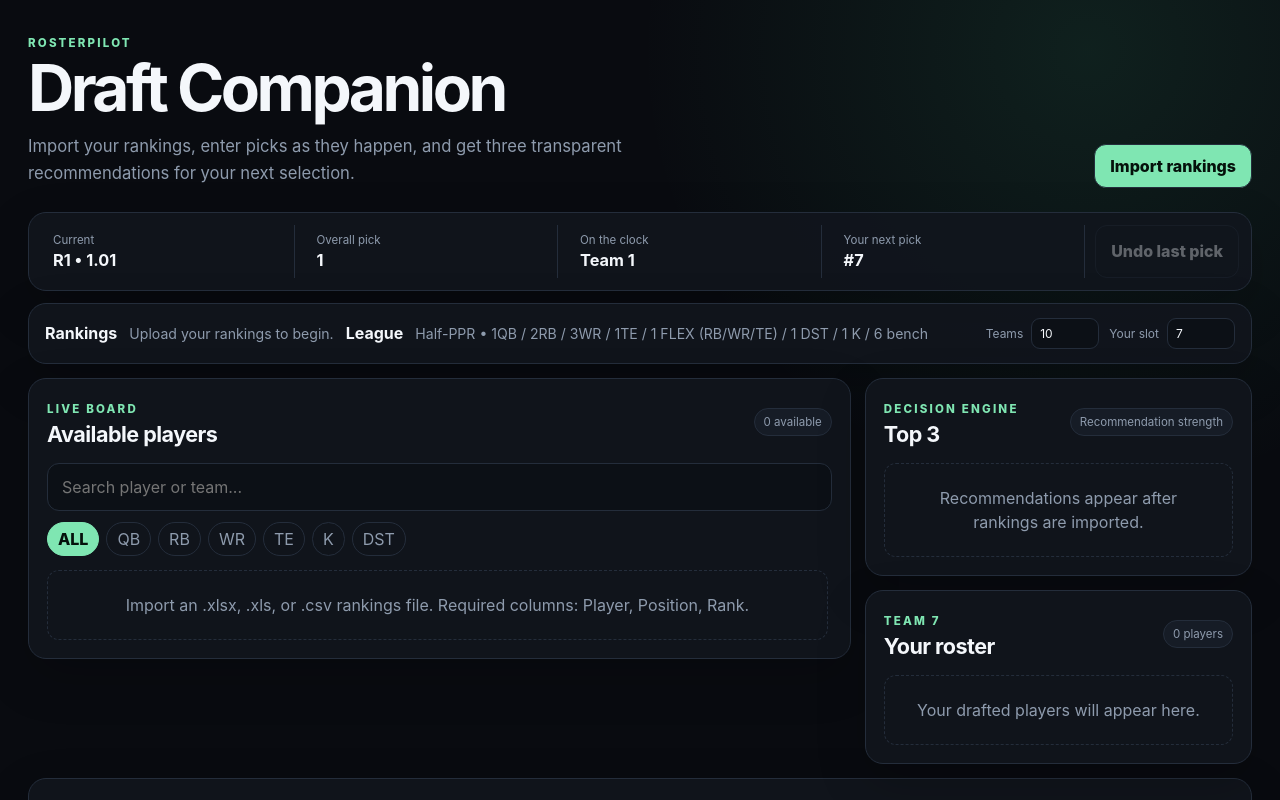
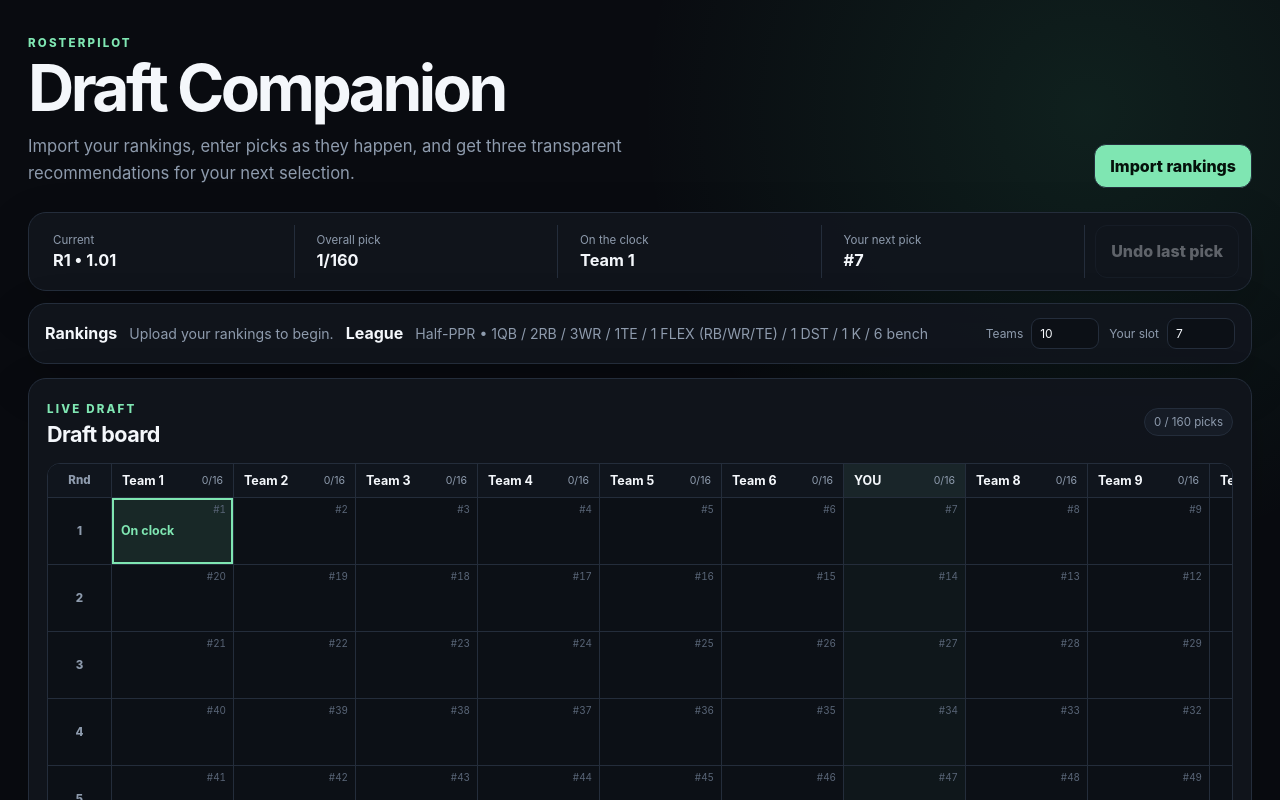
Before and after one commit to alobregon/RosterPilot, a Next.js app in the folder apps/draft-companion/: page / in a window 1280 px wide. Shown: the top 800 px of the page. Built offline with nearby package versions, Linux system fonts and the light colour scheme.

Commit message:
Add full draft board and bye-week awareness

```diff
--- a/apps/draft-companion/app/globals.css
+++ b/apps/draft-companion/app/globals.css
@@ -24,7 +24,7 @@
 button, input { font: inherit; }
 button { color: inherit; }
 
-.shell { max-width: 1500px; margin: 0 auto; padding: 36px 28px 72px; }
+.shell { max-width: 1600px; margin: 0 auto; padding: 36px 28px 72px; }
 .hero { display: flex; justify-content: space-between; align-items: flex-end; gap: 24px; margin-bottom: 24px; }
 .hero h1 { font-size: clamp(2.3rem, 5vw, 4.3rem); line-height: .95; margin: 8px 0 14px; letter-spacing: -.055em; }
 .hero p { max-width: 720px; color: var(--muted); font-size: 1.04rem; line-height: 1.65; margin: 0; }
@@ -35,7 +35,7 @@
   background: var(--accent); color: #05110b; font-weight: 800; white-space: nowrap;
 }
 .secondaryButton { background: transparent; color: var(--text); }
-.secondaryButton:disabled { opacity: .35; cursor: default; }
+.secondaryButton:disabled, .playerRow:disabled { opacity: .35; cursor: default; }
 
 .statusBar, .setupCard, .panel {
   border: 1px solid var(--border); background: rgba(17, 21, 29, .92); border-radius: 18px;
@@ -62,6 +62,26 @@
 .panelHeader h2 { margin: 4px 0 0; letter-spacing: -.025em; font-size: 1.35rem; }
 .countPill { border: 1px solid var(--border); background: var(--panel-soft); color: var(--muted); padding: 6px 9px; border-radius: 999px; font-size: .72rem; }
 
+.draftBoardPanel { margin-bottom: 14px; }
+.draftBoardScroller { overflow: auto; border: 1px solid var(--border); border-radius: 13px; background: #0c1016; }
+.draftBoardHeader, .draftBoardRow { display: grid; min-width: max-content; }
+.draftBoardHeader { position: sticky; top: 0; z-index: 3; background: #10151d; border-bottom: 1px solid var(--border); }
+.roundHeader, .teamHeader, .roundLabel, .draftCell { min-width: 0; border-right: 1px solid var(--border); }
+.roundHeader, .roundLabel { display: grid; place-items: center; color: var(--muted); font-size: .72rem; font-weight: 800; }
+.teamHeader { padding: 9px 10px; display: flex; align-items: center; justify-content: space-between; gap: 8px; }
+.teamHeader strong { font-size: .78rem; white-space: nowrap; }
+.teamHeader small { color: var(--muted); font-size: .66rem; }
+.teamHeader.userTeam { background: rgba(127, 230, 178, .08); }
+.draftBoardRow { border-bottom: 1px solid var(--border); }
+.draftBoardRow:last-child { border-bottom: 0; }
+.draftCell { min-height: 66px; padding: 7px 9px; display: flex; flex-direction: column; gap: 3px; justify-content: center; position: relative; }
+.draftCell > small { position: absolute; top: 5px; right: 7px; color: #596577; font-size: .62rem; font-variant-numeric: tabular-nums; }
+.draftCell strong { padding-right: 22px; font-size: .78rem; overflow: hidden; white-space: nowrap; text-overflow: ellipsis; }
+.draftCell span { color: var(--muted); font-size: .66rem; }
+.draftCell.userCell { background: rgba(127, 230, 178, .035); }
+.draftCell.currentPick { box-shadow: inset 0 0 0 2px var(--accent); background: rgba(127, 230, 178, .11); }
+.draftCell .onClock { color: var(--accent); }
+
 .searchInput { width: 100%; padding: 13px 14px; border-radius: 12px; border: 1px solid var(--border); background: #0c1016; color: var(--text); outline: none; }
 .searchInput:focus { border-color: var(--accent-strong); box-shadow: 0 0 0 3px rgba(66, 206, 142, .08); }
 .filters { display: flex; gap: 7px; flex-wrap: wrap; margin: 11px 0 14px; }
@@ -70,7 +90,7 @@
 
 .playerList { max-height: 640px; overflow: auto; padding-right: 4px; }
 .playerRow { width: 100%; border: 0; border-top: 1px solid var(--border); background: transparent; display: grid; grid-template-columns: 48px minmax(0, 1fr) auto; gap: 10px; align-items: center; text-align: left; padding: 12px 8px; cursor: pointer; }
-.playerRow:hover { background: rgba(127, 230, 178, .055); }
+.playerRow:hover:not(:disabled) { background: rgba(127, 230, 178, .055); }
 .rank { color: var(--muted); font-variant-numeric: tabular-nums; text-align: center; }
 .playerIdentity { min-width: 0; display: flex; flex-direction: column; gap: 3px; }
 .playerIdentity strong { overflow: hidden; text-overflow: ellipsis; white-space: nowrap; }
@@ -91,6 +111,7 @@
 .rosterList { display: grid; gap: 7px; }
 .rosterRow { display: grid; grid-template-columns: 44px 1fr; gap: 10px; align-items: center; padding: 9px 0; border-top: 1px solid var(--border); }
 .positionBadge { color: var(--accent); font-size: .74rem; font-weight: 900; }
+.rosterBye { display: block; color: var(--muted); font-size: .68rem; margin-top: 2px; }
 
 .historyPanel { margin-top: 14px; }
 .historyGrid { display: grid; grid-template-columns: repeat(8, minmax(110px, 1fr)); gap: 8px; }
--- a/apps/draft-companion/app/page.tsx
+++ b/apps/draft-companion/app/page.tsx
@@ -1,6 +1,7 @@
 'use client';
 
 import { ChangeEvent, useMemo, useState } from 'react';
+import { buildDraftBoard, isDraftComplete, rosterForSlot, rosterSize, totalDraftPicks } from '@/lib/board';
 import {
   draftSlotForOverallPick,
   nextUserOverallPick,
@@ -36,14 +37,17 @@
   const [importMessage, setImportMessage] = useState('Upload your rankings to begin.');
   const [error, setError] = useState<string | null>(null);
 
-  const currentOverallPick = picks.length + 1;
+  const totalPicks = totalDraftPicks(config);
+  const complete = isDraftComplete(picks, config);
+  const currentOverallPick = complete ? totalPicks : picks.length + 1;
   const currentRound = roundForOverallPick(currentOverallPick, config.teamCount);
-  const currentSlot = draftSlotForOverallPick(currentOverallPick, config.teamCount);
+  const currentSlot = complete ? null : draftSlotForOverallPick(currentOverallPick, config.teamCount);
   const currentPickInRound = pickInRound(currentOverallPick, config.teamCount);
-  const nextUserPick = nextUserOverallPick(currentOverallPick, config);
+  const nextUserPick = complete ? null : nextUserOverallPick(currentOverallPick, config);
   const isUserOnClock = currentSlot === config.userDraftSlot;
 
   const draftedIds = useMemo(() => new Set(picks.map((pick) => pick.playerId)), [picks]);
+  const board = useMemo(() => buildDraftBoard(config, picks, players), [config, picks, players]);
   const availablePlayers = useMemo(
     () =>
       players.filter((player) => {
@@ -61,16 +65,14 @@
   );
 
   const recommendations = useMemo(
-    () => recommendPlayers({ players, picks, config, currentOverallPick, limit: 3 }),
-    [players, picks, config, currentOverallPick],
+    () => (complete ? [] : recommendPlayers({ players, picks, config, currentOverallPick, limit: 3 })),
+    [players, picks, config, currentOverallPick, complete],
   );
 
-  const userRoster = useMemo(() => {
-    const userIds = new Set(
-      picks.filter((pick) => pick.draftSlot === config.userDraftSlot).map((pick) => pick.playerId),
-    );
-    return players.filter((player) => userIds.has(player.id));
-  }, [players, picks, config.userDraftSlot]);
+  const userRoster = useMemo(
+    () => rosterForSlot(config.userDraftSlot, picks, players),
+    [players, picks, config.userDraftSlot],
+  );
 
   async function handleFile(event: ChangeEvent<HTMLInputElement>) {
     const file = event.target.files?.[0];
@@ -82,7 +84,7 @@
       setPlayers(result.players);
       setPicks([]);
       setImportMessage(
-        `${result.players.length} players imported${
+        `${result.players.length} players imported${result.detectedSource ? ` from ${result.detectedSource}` : ''}${
           result.warnings.length ? ` • ${result.warnings.length} warning(s)` : ''
         }`,
       );
@@ -94,8 +96,8 @@
   }
 
   function draftPlayer(player: PlayerRanking) {
-    if (draftedIds.has(player.id)) return;
-    const overallPick = currentOverallPick;
+    if (complete || draftedIds.has(player.id)) return;
+    const overallPick = picks.length + 1;
     setPicks((existing) => [
       ...existing,
       {
@@ -132,11 +134,15 @@
       <section className="statusBar">
         <Status
           label="Current"
-          value={`R${currentRound} • ${currentRound}.${String(currentPickInRound).padStart(2, '0')}`}
+          value={complete ? 'Draft complete' : `R${currentRound} • ${currentRound}.${String(currentPickInRound).padStart(2, '0')}`}
         />
-        <Status label="Overall pick" value={`${currentOverallPick}`} />
-        <Status label="On the clock" value={isUserOnClock ? 'YOU' : `Team ${currentSlot}`} emphasis={isUserOnClock} />
-        <Status label="Your next pick" value={`#${nextUserPick}`} />
+        <Status label="Overall pick" value={complete ? `${totalPicks}/${totalPicks}` : `${currentOverallPick}/${totalPicks}`} />
+        <Status
+          label="On the clock"
+          value={complete ? '—' : isUserOnClock ? 'YOU' : `Team ${currentSlot}`}
+          emphasis={isUserOnClock}
+        />
+        <Status label="Your next pick" value={nextUserPick ? `#${nextUserPick}` : '—'} />
         <button className="secondaryButton" onClick={undoLastPick} disabled={picks.length === 0}>
           Undo last pick
         </button>
@@ -183,11 +189,67 @@
         </div>
       </section>
 
+      <section className="panel draftBoardPanel">
+        <div className="panelHeader">
+          <div>
+            <span className="eyebrow">Live draft</span>
+            <h2>Draft board</h2>
+          </div>
+          <span className="countPill">{picks.length} / {totalPicks} picks</span>
+        </div>
+        <div className="draftBoardScroller">
+          <div className="draftBoardHeader" style={{ gridTemplateColumns: `64px repeat(${config.teamCount}, minmax(122px, 1fr))` }}>
+            <div className="roundHeader">Rnd</div>
+            {Array.from({ length: config.teamCount }, (_, index) => {
+              const slot = index + 1;
+              const count = picks.filter((pick) => pick.draftSlot === slot).length;
+              return (
+                <div className={slot === config.userDraftSlot ? 'teamHeader userTeam' : 'teamHeader'} key={slot}>
+                  <strong>{slot === config.userDraftSlot ? 'YOU' : `Team ${slot}`}</strong>
+                  <small>{count}/{rosterSize(config)}</small>
+                </div>
+              );
+            })}
+          </div>
+          {board.map((row, roundIndex) => (
+            <div
+              className="draftBoardRow"
+              style={{ gridTemplateColumns: `64px repeat(${config.teamCount}, minmax(122px, 1fr))` }}
+              key={roundIndex + 1}
+            >
+              <div className="roundLabel">{roundIndex + 1}</div>
+              {row.map((cell) => {
+                const current = !complete && cell.overallPick === currentOverallPick;
+                const userCell = cell.draftSlot === config.userDraftSlot;
+                const classes = ['draftCell', current ? 'currentPick' : '', userCell ? 'userCell' : '']
+                  .filter(Boolean)
+                  .join(' ');
+                return (
+                  <div className={classes} key={cell.overallPick}>
+                    <small>#{cell.overallPick}</small>
+                    {cell.player ? (
+                      <>
+                        <strong>{cell.player.name}</strong>
+                        <span>
+                          {cell.player.position}{cell.player.nflTeam ? ` • ${cell.player.nflTeam}` : ''}
+                        </span>
+                      </>
+                    ) : current ? (
+                      <strong className="onClock">On clock</strong>
+                    ) : null}
+                  </div>
+                );
+              })}
+            </div>
+          ))}
+        </div>
+      </section>
+
       <div className="dashboardGrid">
         <section className="panel playersPanel">
           <div className="panelHeader">
             <div>
-              <span className="eyebrow">Live board</span>
+              <span className="eyebrow">Player pool</span>
               <h2>Available players</h2>
             </div>
             <span className="countPill">{players.length - draftedIds.size} available</span>
@@ -213,21 +275,24 @@
           </div>
 
           <div className="playerList">
-            {availablePlayers.slice(0, 80).map((player) => (
-              <button className="playerRow" key={player.id} onClick={() => draftPlayer(player)}>
+            {availablePlayers.slice(0, 100).map((player) => (
+              <button className="playerRow" key={player.id} onClick={() => draftPlayer(player)} disabled={complete}>
                 <span className="rank">{player.overallRank}</span>
                 <span className="playerIdentity">
                   <strong>{player.name}</strong>
                   <small>
                     {player.position} {player.nflTeam ? `• ${player.nflTeam}` : ''}
                     {player.tier != null ? ` • Tier ${player.tier}` : ''}
+                    {player.byeWeek != null ? ` • Bye ${player.byeWeek}` : ''}
                   </small>
                 </span>
-                <span className="draftAction">Draft</span>
+                <span className="draftAction">{complete ? 'Complete' : 'Draft'}</span>
               </button>
             ))}
             {players.length === 0 ? (
               <EmptyState text="Import an .xlsx, .xls, or .csv rankings file. Required columns: Player, Position, Rank." />
+            ) : complete ? (
+              <EmptyState text="Draft complete. Use Undo last pick if you need to correct the final selection." />
             ) : availablePlayers.length === 0 ? (
               <EmptyState text="No available players match this filter." />
             ) : null}
@@ -253,6 +318,7 @@
                         <strong>{recommendation.player.name}</strong>
                         <small>
                           {recommendation.player.position} • Rank {recommendation.player.overallRank}
+                          {recommendation.player.byeWeek != null ? ` • Bye ${recommendation.player.byeWeek}` : ''}
                         </small>
                       </div>
                       <span className="score">{recommendation.strength}%</span>
@@ -269,7 +335,7 @@
                 ))}
               </div>
             ) : (
-              <EmptyState text="Recommendations appear after rankings are imported." />
+              <EmptyState text={complete ? 'Draft complete.' : 'Recommendations appear after rankings are imported.'} />
             )}
           </section>
 
@@ -279,14 +345,17 @@
                 <span className="eyebrow">Team {config.userDraftSlot}</span>
                 <h2>Your roster</h2>
               </div>
-              <span className="countPill">{userRoster.length} players</span>
+              <span className="countPill">{userRoster.length} / {rosterSize(config)}</span>
             </div>
             <div className="rosterList">
               {userRoster.length ? (
                 userRoster.map((player) => (
                   <div className="rosterRow" key={player.id}>
                     <span className="positionBadge">{player.position}</span>
-                    <span>{player.name}</span>
+                    <span>
+                      {player.name}
+                      {player.byeWeek != null ? <small className="rosterBye">Bye {player.byeWeek}</small> : null}
+                    </span>
                   </div>
                 ))
               ) : (
--- /dev/null
+++ b/apps/draft-companion/lib/board.ts
@@ -0,0 +1,69 @@
+import type { DraftConfig, DraftPick, PlayerRanking } from './types';
+import { overallPickForRoundAndSlot } from './draft';
+
+export interface DraftBoardCell {
+  round: number;
+  draftSlot: number;
+  overallPick: number;
+  pick?: DraftPick;
+  player?: PlayerRanking;
+}
+
+export function rosterSize(config: DraftConfig): number {
+  return (
+    config.qbStarters +
+    config.rbStarters +
+    config.wrStarters +
+    config.teStarters +
+    config.flexStarters +
+    config.dstStarters +
+    config.kStarters +
+    config.benchSpots
+  );
+}
+
+export function totalDraftPicks(config: DraftConfig): number {
+  return config.teamCount * rosterSize(config);
+}
+
+export function isDraftComplete(picks: DraftPick[], config: DraftConfig): boolean {
+  return picks.length >= totalDraftPicks(config);
+}
+
+export function buildDraftBoard(
+  config: DraftConfig,
+  picks: DraftPick[],
+  players: PlayerRanking[],
+): DraftBoardCell[][] {
+  const pickByOverall = new Map(picks.map((pick) => [pick.overallPick, pick]));
+  const playerById = new Map(players.map((player) => [player.id, player]));
+
+  return Array.from({ length: rosterSize(config) }, (_, roundIndex) => {
+    const round = roundIndex + 1;
+    return Array.from({ length: config.teamCount }, (_, slotIndex) => {
+      const draftSlot = slotIndex + 1;
+      const overallPick = overallPickForRoundAndSlot(round, draftSlot, config.teamCount);
+      const pick = pickByOverall.get(overallPick);
+      return {
+        round,
+        draftSlot,
+        overallPick,
+        pick,
+        player: pick ? playerById.get(pick.playerId) : undefined,
+      };
+    });
+  });
+}
+
+export function rosterForSlot(
+  draftSlot: number,
+  picks: DraftPick[],
+  players: PlayerRanking[],
+): PlayerRanking[] {
+  const playerById = new Map(players.map((player) => [player.id, player]));
+  return picks
+    .filter((pick) => pick.draftSlot === draftSlot)
+    .sort((a, b) => a.overallPick - b.overallPick)
+    .map((pick) => playerById.get(pick.playerId))
+    .filter((player): player is PlayerRanking => Boolean(player));
+}
--- a/apps/draft-companion/lib/types.ts
+++ b/apps/draft-companion/lib/types.ts
@@ -55,6 +55,7 @@
   rosterFit: number;
   tierUrgency: number;
   valueAtPick: number;
+  byeWeekFit: number;
 }
 
 export interface Recommendation {
```
Also changed, not shown: apps/draft-companion/lib/recommendation.ts (+32 -12 lines), 2 other files (tests, documents, lock files or other folders).
